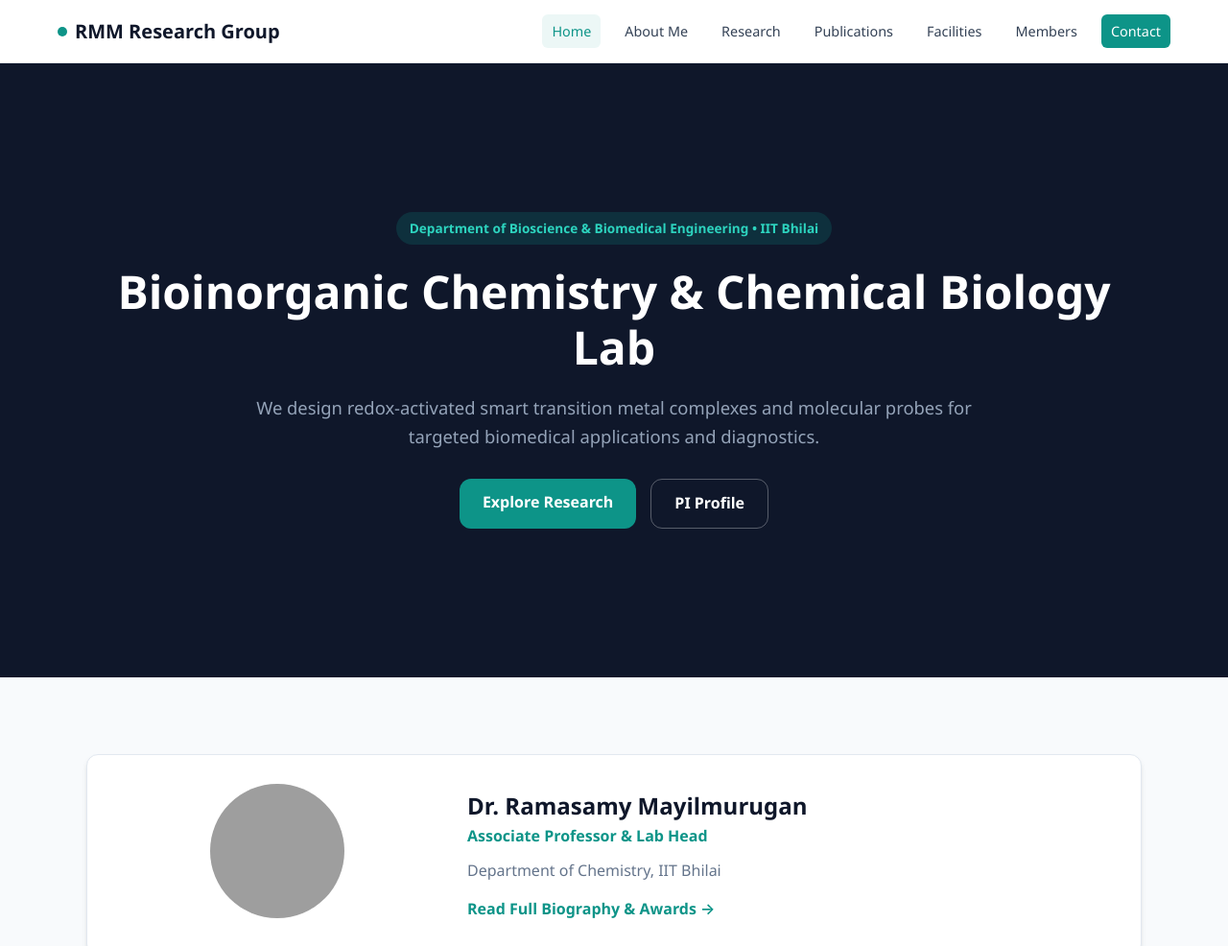
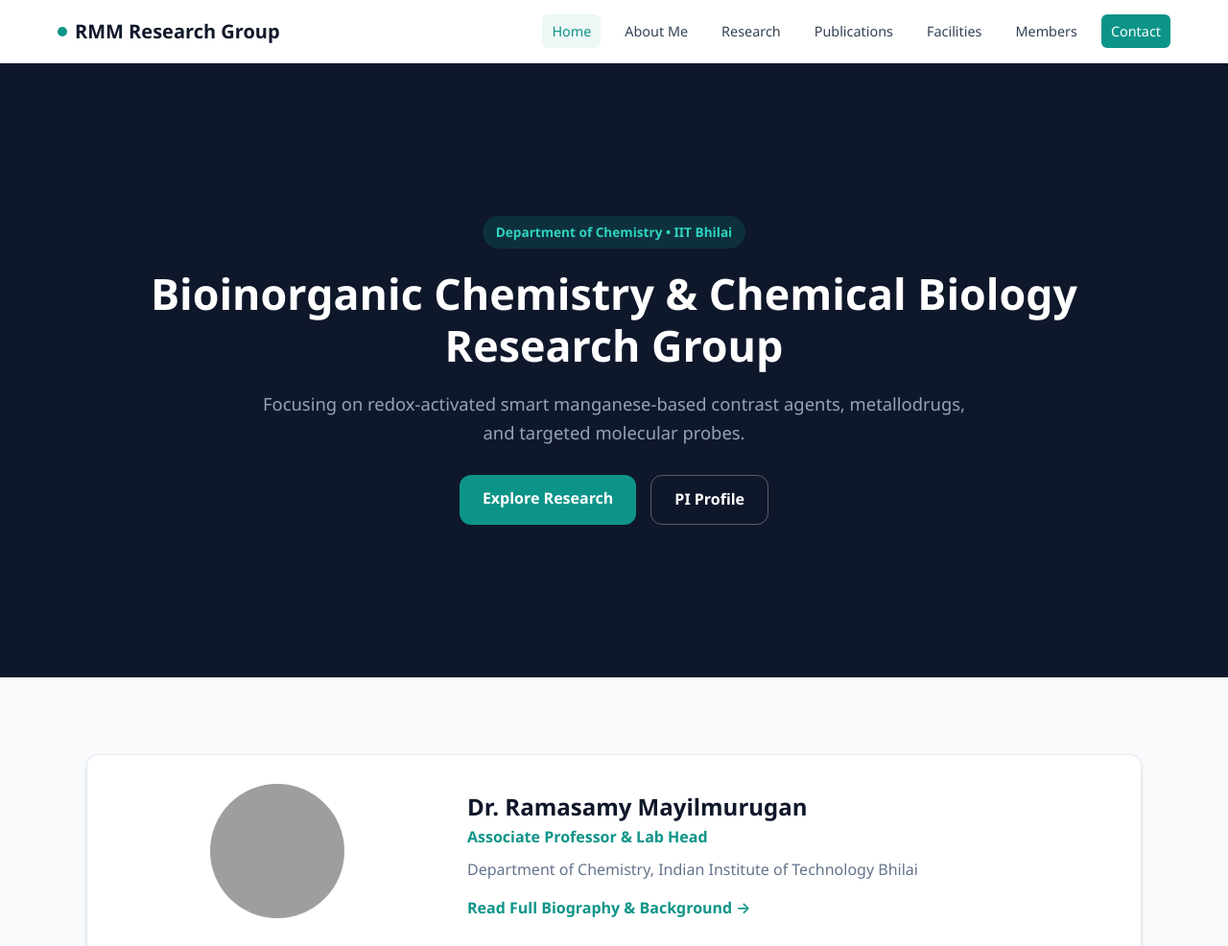
Before and after one commit to KVishal77/Murugan-sir, a plain HTML site: page index.html in a window 1280 px wide. Shown: the top 986 px of the page at 96% size. Drawn offline with Linux system fonts and the light colour scheme; grey boxes are pictures that could not be loaded.

Commit message:
Update index.html

```diff
--- a/index.html
+++ b/index.html
@@ -28,11 +28,11 @@
     <section class="section" style="background: var(--navy); color: white; min-height: 80vh; display: flex; align-items: center;">
         <div class="container" style="text-align: center;">
             <div style="background: rgba(13, 148, 136, 0.2); color: #2dd4bf; display: inline-block; padding: 6px 14px; border-radius: 20px; font-size: 0.85rem; font-weight: 600; margin-bottom: 20px;">
-                Department of Bioscience & Biomedical Engineering • IIT Bhilai
+                Department of Chemistry • IIT Bhilai
             </div>
-            <h1 style="font-size: 3rem; margin-bottom: 20px; line-height: 1.2;">Bioinorganic Chemistry & Chemical Biology Lab</h1>
+            <h1 style="font-size: 2.8rem; margin-bottom: 20px; line-height: 1.2;">Bioinorganic Chemistry & Chemical Biology Research Group</h1>
             <p style="font-size: 1.15rem; color: #94a3b8; max-width: 750px; margin: 0 auto 30px;">
-                We design redox-activated smart transition metal complexes and molecular probes for targeted biomedical applications and diagnostics.
+                Focusing on redox-activated smart manganese-based contrast agents, metallodrugs, and targeted molecular probes.
             </p>
             <div style="display: flex; gap: 15px; justify-content: center;">
                 <a href="research.html" class="btn primary">Explore Research</a>
@@ -41,7 +41,7 @@
         </div>
     </section>
 
-    <!-- Brief PI Highlight -->
+    <!-- PI Highlight -->
     <section class="section bg-light">
         <div class="container">
             <div class="glass-card" style="display: grid; grid-template-columns: 1fr 2fr; gap: 30px; align-items: center;">
@@ -51,8 +51,8 @@
                 <div>
                     <h3 style="color: var(--navy); font-size: 1.5rem;">Dr. Ramasamy Mayilmurugan</h3>
                     <p style="color: var(--teal); font-weight: 600;">Associate Professor & Lab Head</p>
-                    <p style="color: var(--text-muted); margin: 10px 0 15px;">Department of Chemistry, IIT Bhilai</p>
-                    <a href="about.html" style="color: var(--teal); text-decoration: none; font-weight: 600;">Read Full Biography & Awards →</a>
+                    <p style="color: var(--text-muted); margin: 8px 0 15px;">Department of Chemistry, Indian Institute of Technology Bhilai</p>
+                    <a href="about.html" style="color: var(--teal); text-decoration: none; font-weight: 600;">Read Full Biography & Background →</a>
                 </div>
             </div>
         </div>
```
